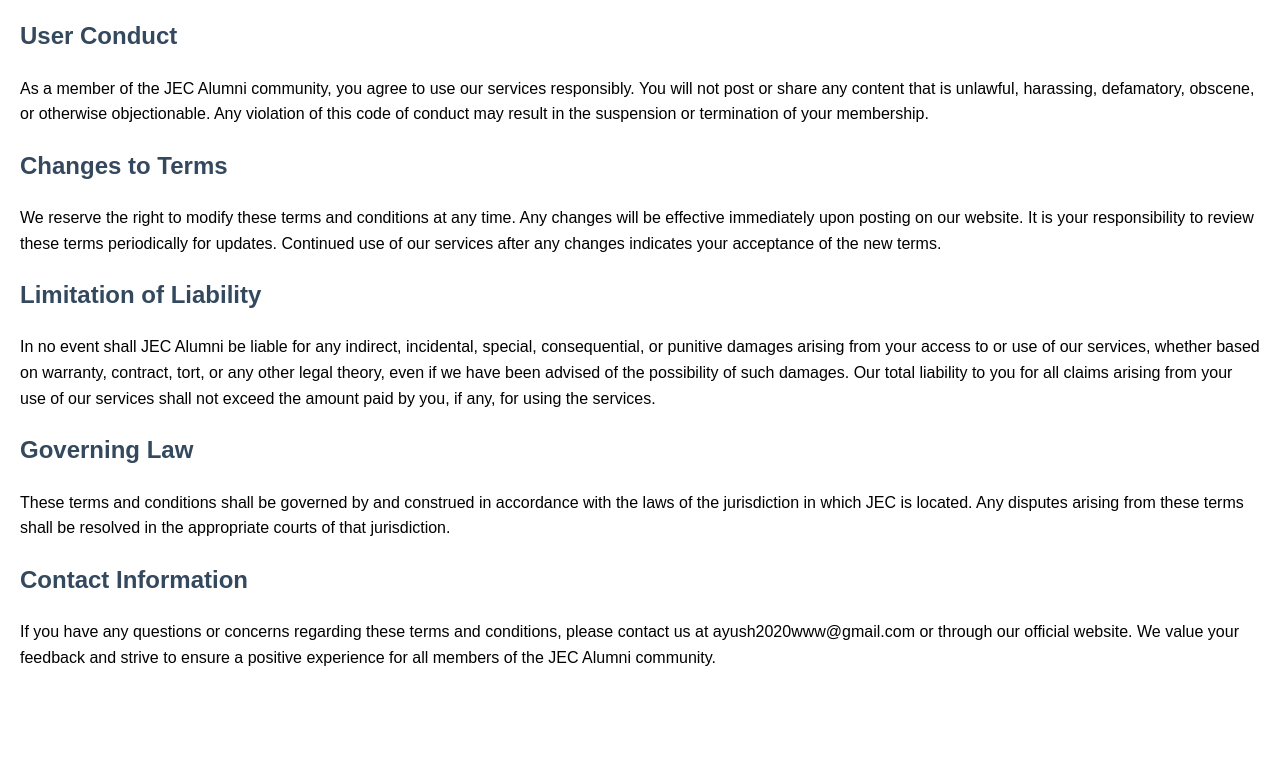
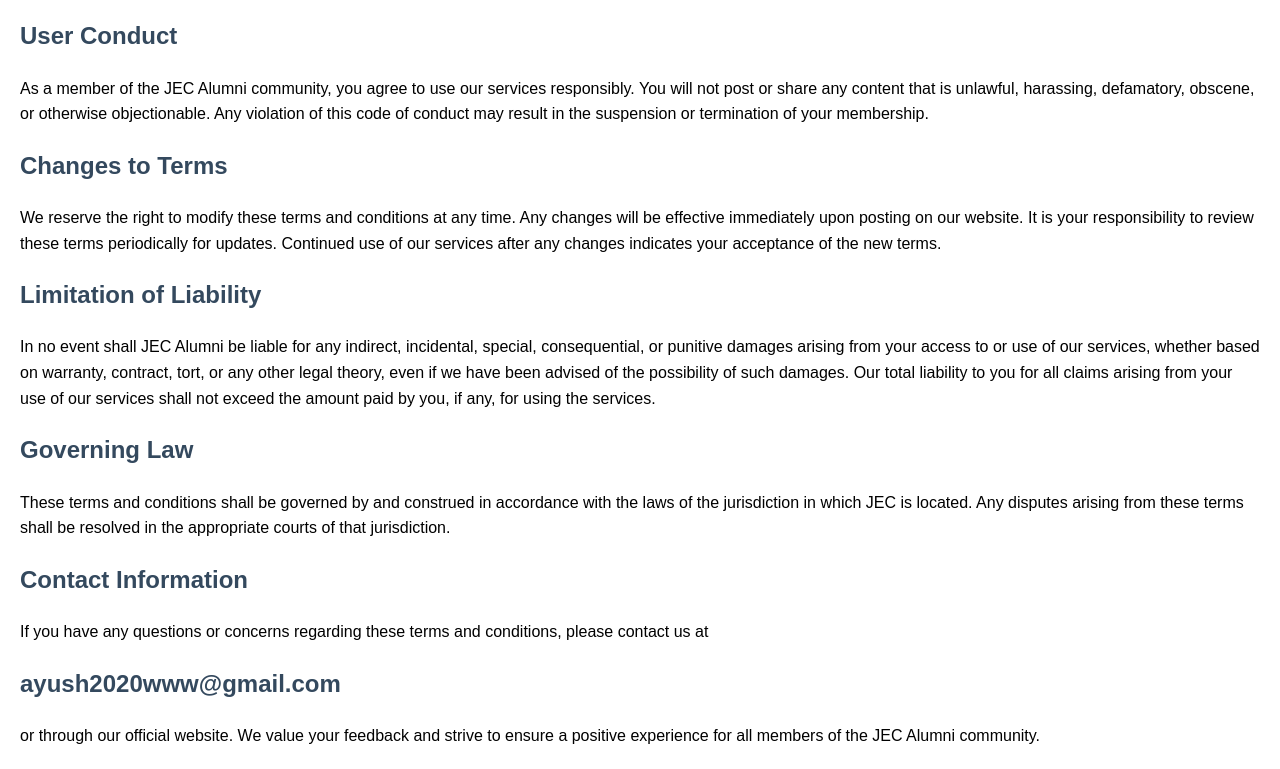
Before and after one commit to ayushchakraverti2022/policy, a plain HTML site: page index.html in a window 1280 px wide. Shown: the part 387-1156 px from the top of the page. Before the commit the page ends 1077 px from the top, so only its background shows below. Drawn offline with Linux system fonts and the light colour scheme.

Commit message:
Update index.html

```diff
--- a/index.html
+++ b/index.html
@@ -58,7 +58,7 @@
 
     <h2>Contact Information</h2>
     <p>
-        If you have any questions or concerns regarding these terms and conditions, please contact us at ayush2020www@gmail.com or through our official website. We value your feedback and strive to ensure a positive experience for all members of the JEC Alumni community.
+        If you have any questions or concerns regarding these terms and conditions, please contact us at <h2> ayush2020www@gmail.com </h2> or through our official website. We value your feedback and strive to ensure a positive experience for all members of the JEC Alumni community.
     </p>
 
 </body>
```
